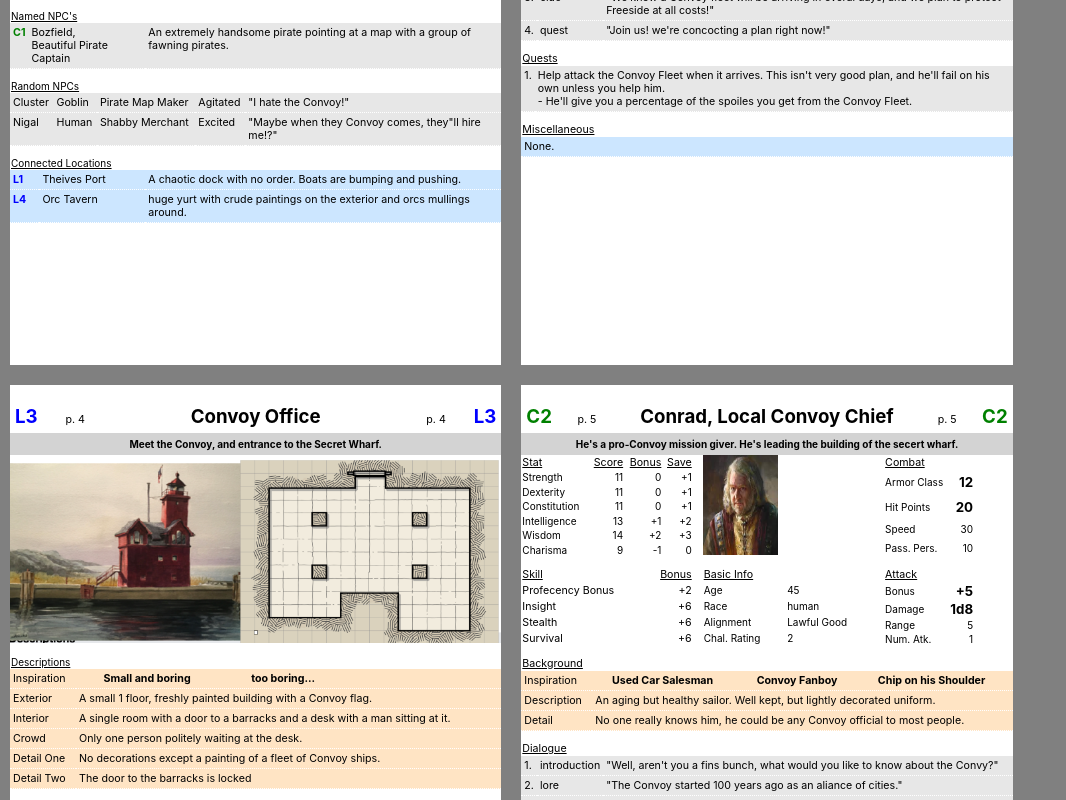
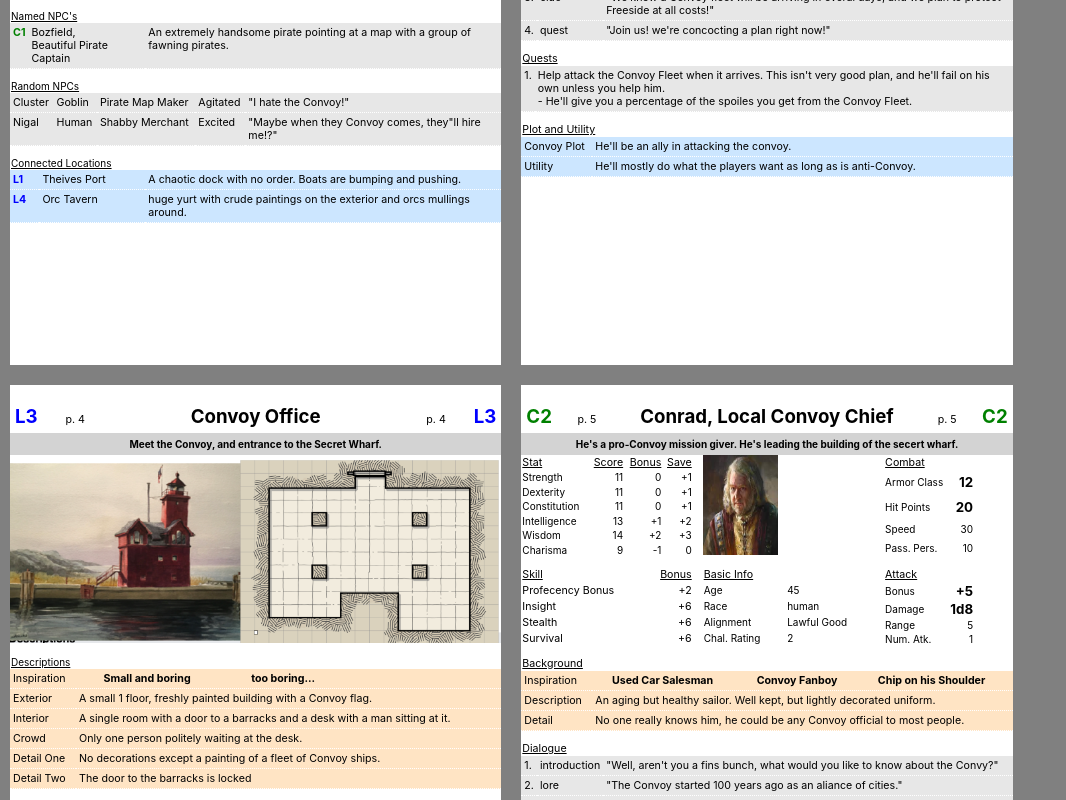
Before and after one commit to danielpennypacker/freeside, a React (Create React App) app: page / in a window 1280 px wide. Shown: the part 2960-3760 px from the top of the page, without its empty margins (0-1066 px from the left). Built offline with nearby package versions, Linux system fonts and the light colour scheme.

Commit message:
adding misc info for all the npcs

```diff
--- a/src/Charcter.tsx
+++ b/src/Charcter.tsx
@@ -296,10 +296,10 @@ function Character(props: CharacterProps) {
         </tbody>
       </table>
 
-      {/* ==== Misc ==== */}
+      {/* ==== Plot + Misc ==== */}
       <table className="blueBlock">
         <thead>
-          <th colSpan={2}>Miscellaneous</th>
+          <th colSpan={2}>Plot and Utility</th>
         </thead>
         <tbody>
           {anyCharacter.misc.map(([title, desc]: any) => {
--- a/src/data.ts
+++ b/src/data.ts
@@ -170,7 +170,7 @@ export type Character =  {
     visualDescription: string;
     skills: Skills[]
     quests: [string, string][];
-    misc: [Miscs, string][]
+    misc: [string, string][]
 }
 
 // ===== Characters ======================
@@ -180,7 +180,9 @@ export const characters: Character[] = [
     {
         code: CC.ann,
         age: 19,
-        misc: [],
+        misc: [
+            ['Party Plot', `Her potion has a fun skin changing affect that could be fun at the party`],
+        ],
         quests: [
             ["Her potion will make peoples skin have a swirl of colors for a couple hours and then stop. You can use to plan a party, or just sell it to an interested party.",
             "A cut of whatever money you're able to ear"]
@@ -227,7 +229,10 @@ export const characters: Character[] = [
     // ++++  C1 - Bozfield, Pirate Captain ++++
     {
         code: CC.boz,
-        misc: [],
+        misc: [
+            ['Convoy Plot', `He'll be an ally in attacking the convoy.`],
+            ['Utility', `He'll mostly do what the players want as long as is anti-Convoy.`],
+        ],
         quests: [[`Help attack the Convoy Fleet when it arrives. This isn't very
         good plan, and he'll fail on his own unless you help him.`,
         `He'll give you a percentage of the spoiles you get from the Convoy Fleet.`]],
@@ -273,7 +278,10 @@ export const characters: Character[] = [
     },
     {
         code: CC.conrad,
-        misc: [],
+        misc: [
+            ['Convoy Plot', `He despertly wants to get promoted to Chief of a base, and has a chip on his shoulder.`],
+            ['NPC', `He Hates Malinal`],
+        ],
         quests: [
             [`Make Freeside have a more positive impression of the Convoy. Go to the Fool's court and
             make people like the convoy.`, `100 Gold.`],
@@ -320,7 +328,9 @@ export const characters: Character[] = [
     },
     {
         code: CC.crap,
-        misc: [],
+        misc: [
+            ['Convoy Plot', `He'll fight to proect the Orc utopia, but he could be swayed to relocate.`],
+        ],
         quests: [[`Beat him in hand to hand combat.`, `Become leader of the Orc gang, and have 6-12 orcs available to do your bidding.`]],
         age: 100,
         dialogue: [
@@ -363,7 +373,12 @@ export const characters: Character[] = [
     },
     {
         code: CC.cloaked,
-        misc: [],
+        misc: [
+            ['Flower Plot', `He's the main vilian of the flower plot, however she has little direct political influence`],
+            ['Flower Plot', `She's also responsible for the disentigration incidents of the last 100 years.`],
+            ['Flower Plot', `If the players kill her, they still may not know where the Flower is.`],
+            ['Convoy Plot', `She doesn't like the convoy simply because she wants to maintain the status quo at all costs.`],
+        ],
         quests: [
             [`Kill May and the 2-4 other current Flower Eaters`,
         `She'll let you joing the Flower Eater immortality club.`],
@@ -413,7 +428,10 @@ export const characters: Character[] = [
     },
     {
         code: CC.artok,
-        misc: [],
+        misc: [
+            ['Lore', `He's meant to give a counter perspective on Freeside as being generally
+            dumb and seld aggrendizing`],
+        ],
         quests: [[`Bring him a block of marbel from the Yards.`,
         `Entrance into Club Deluxe`]],
         age: 60,
@@ -464,7 +482,10 @@ export const characters: Character[] = [
     },
     {
         code: CC.ban,
-        misc: [],
+        misc: [
+            ['Utility', `She'll give players the exact accurate aligment of any character they've encountered.`],
+            ['Utility', `Depending on how well the players RP with her, she may do several times.`],
+        ],
         quests: [['Roleplay and share a truth',
             `She'll tell the PC's the true alignemnt of an NPC they've met.
             If there's a monk in the party, she'll tell 2 NPCs.`]],
@@ -512,9 +533,16 @@ export const characters: Character[] = [
     },
     {
         code: CC.bosph,
-        misc: [],
+        misc: [
+            ['Areana Plot', `She's the entry point to PC's fighting in the Areana.`],
+            ['Areana Plot', `If the players are clever, they may learn information about future fights.`],
+            ['Areana Plot', `She might get the fighters involved in gambling, and ask them to throw fights.`],
+        ],
         quests: [[`Become fighters in the Areana`,
-        `A cut of the winnings, along with fame an influence.`]],
+        `A cut of the winnings, along with fame an influence.`],
+        [`Win 3 or more Fightf`,
+        `Free entrance to Club Deluxe`]
+    ],
         age: 25,
         race: "tiefling",
         detailOne: "Everyone who pays attention to the areana knows her as a promoter.",
@@ -556,7 +584,11 @@ export const characters: Character[] = [
     },
     {
         code: CC.caspian,
-        misc: [],
+        misc: [
+            ['Convoy Plot', `He doesn't want war, and believes the merchants of Freeside can contain the Convoy`],
+            ['Flower Plot', `If he finds out about the Flower, he'll try to keep it a secret, and possibly destroy it.
+                He'll see it as a threat to Freeside.`],
+        ],
         quests: [[`See which of the PC's can make the monst money in a week.`,
         `Become his new assistant. This will give alot of money, and a lot of wealthy.`]],
         age: 19,
@@ -600,7 +632,10 @@ export const characters: Character[] = [
     },
     {
         code: CC.chit,
-        misc: [],
+        misc: [
+            ['Utility', `If the players do well, they can show their token to immeditely impress people.`],
+            ['Utility', `If the players try ask it a question, he might give an answer`],
+        ],
         quests: [[`Fight in his Pyschic VR encounter.`,
         `A keychain that shows the strongest monster you fought.`]],
         age: 99999,
@@ -615,7 +650,7 @@ export const characters: Character[] = [
         page: 1,
         id: 1,
         name: "Chitalogoth",
-        title: "Eldar Being",
+        title: "Elder Being",
         strength: 20,
         dexterity: 20,
         constitution: 20,
@@ -644,7 +679,10 @@ export const characters: Character[] = [
     },
     {
         code: CC.dark,
-        misc: [],
+        misc: [
+            ['Utility', `If the players hire him, he will kill his target withing a couple days, guarenteed.`],
+            ['Utility', `He'll only kill someone if there's a reason for revenge.`],
+        ],
         quests: [],
         age: 0,
         race: "human",
@@ -687,7 +725,12 @@ export const characters: Character[] = [
     },
     {
         code: CC.dragon,
-        misc: [],
+        misc: [
+            ['Plot Flower', `He's an entry point to the through May. The picture he shows
+                them will help the players recognize her at the Dead Gate.`],
+            ['Plot Kaiju', `He'll help defend Freeside from the Kaiju, but won't risk his life.`],
+            ['Plot Convoy', `He could be convinced to fight the Convoy if he things the Fire district is threatened.`],
+        ],
         quests: [
             [`Find out what happened to his old Co-star May.`,
             `1000 Gold.`]],
@@ -732,7 +775,10 @@ export const characters: Character[] = [
     },
     {
         code: CC.lobi,
-        misc: [],
+        misc: [
+            ['Utility', `Use her for lore dumps and answer PC's questions about Freeside`],
+            ['Utility', `She can give lore related clues if needed.`],
+        ],
         quests: [],
         age: 16,
         race: "halfling",
@@ -785,7 +831,11 @@ export const characters: Character[] = [
     },
     {
         code: CC.planithr,
-        misc: [],
+        misc: [
+            ['Plot Party', `He'll never commit to working with the players right away.
+                He'll always give them his card and leave at the first meeting, and ask to meet them later.`],
+            ['Appeaance', `He can show up anywhere.`],
+        ],
         quests: [[`Help throw a party that out does the Eternal Ball for 1 night.`,
         `A cut of the profits.`]],
         age: 23,
@@ -833,7 +883,9 @@ export const characters: Character[] = [
     },
     {
         code: CC.scholars,
-        misc: [],
+        misc: [
+            ['Utility', `They're mostly here to give a roleplaying break.`],
+        ],
         quests: [[`Just engage with them and answer their questions.`,
         `A free pass to the library.`]],
         age: 75,
@@ -879,7 +931,12 @@ export const characters: Character[] = [
 
     {
         code: CC.torbin,
-        misc: [],
+        misc: [
+            ['Plot Convoy', `He loves the Convoy and is secretly helping them build their secret base.`],
+            ['Plot Convoy', `He's the most influcial person in the Earth district.`],
+            ['Plot Convoy', `He wants to be King of Freeside, even though that's against the cities Ethos.`],
+            ['Plot Flower', `If he discovers the flower he'll use it to gain power and wealth.`],
+        ],
         quests: [[`Try to get the Orcs to move their bar and community.`, `1000 Gold.`]],
         age: 50,
         race: "Dwarf",
@@ -928,7 +985,11 @@ export const characters: Character[] = [
     },
     {
         code: CC.trap,
-        misc: [],
+        misc: [
+            ['Plot Kaiju', `He's the entry point finding the book that summons the Kaiju.`],
+            ['Plot Flower', `In going to the square dungeon, the PC's will learn about the Flower and the cult.`],
+            ['Plot Flower', `He doesn't know about the Flower itself, he just likes the monster.`],
+        ],
         quests: [[`Find the book that controls the guardian.`, `300 Gold.`]],
         age: 45,
         race: "Human",
@@ -974,7 +1035,10 @@ export const characters: Character[] = [
     },
     {
         code: CC.wanwan,
-        misc: [],
+        misc: [
+            ['Utility', `He can give vague clues, especially about the past.`],
+            ['Utility', `He can show up anywhere.`],
+        ],
         quests: [],
         age: 99999,
         race: "Diety",
@@ -1020,7 +1084,14 @@ export const characters: Character[] = [
     },
     {
         code: CC.zaza,
-        misc: [],
+        misc: [
+            ['Plot Flower', `She's an entry point to the disentigrations by way of the disentigrations.`],
+            ['Plot Convoy', `She doesn't want the Convoy on Freeside at all, as she believes they'll take over the whole island eventually.`],
+            ['Plot Convoy', `She will resist them, but doesn't believe in violence.`],
+            ['Utility', `She's the most influencial person in the Fire district.`],
+            ['Utility', `She knows almost everyone and everything in Freeside.
+                She can direct the players, or introduce them to other NPCs, and shape public opinion.`],
+        ],
         age: 40,
         quests: [
             [`Investigate who's desitigrating people.`, `1000 Gold.`],
@@ -1070,7 +1141,9 @@ export const characters: Character[] = [
     },
     {
         code: CC.yondo,
-        misc: [],
+        misc: [
+            ['Utility', `Mostly for fun roleplaying, but has one clue about the Flower.`],
+        ],
         quests: [["Bring him a petal from The Flower, although he doesn't really think it exists.", '']],
         age: 120,
         race: "3 headed person",
@@ -1114,7 +1187,13 @@ export const characters: Character[] = [
     },
     {
         code: CC.may,
-        misc: [],
+        misc: [
+            ['Plot Flower', `If pressed, she'll explain how she's 150 years old,
+                and how Lapish keeps people hostage with the Flower.`],
+            ['Plot Flower', `She'll explain how it can only support about 5 people at a time.`],
+            ['Plot Flower', `She doesn't know where the flower grows.`],
+            ['Plot Flower', `She afraid of innocent people getting hurt if they try to stop Lapish.`],
+        ],
         quests: [[`Kill Lapish. If you corner her, she'll still the beans
         about the Flower, but she warns you how dangerous they are.`,
         `None.`]],
@@ -1156,7 +1235,10 @@ export const characters: Character[] = [
     },
     {
         code: CC.queen,
-        misc: [],
+        misc: [
+            ['Utility', `Convincing here of something will affect the real life public opinion of Freeside.`],
+            ['Utility', `She only appears in the Fools Court, and no one knows her true identiy.`],
+        ],
         quests: [[`Do a good job roleplaying with her.`,
          `She'll let you speak to the court and support you ideas.`]],
         age: 60,
@@ -1199,7 +1281,11 @@ export const characters: Character[] = [
     },
     {
         code: CC.gods,
-        misc: [],
+        misc: [
+            ['Utility', `Mostly fun roleplaying, mood, and giving a wish spell for fun.`],
+            ['Utility', `They're meant to appear in a cave by the mound after the Kaiju emerges.`],
+            ['Utility', `They can also appear anywhere after the PC's have entered a room and are in private.`],
+        ],
         quests: [[`Roleplay and engage with them.`, `A Wish Scroll.`]],
         age: 99999,
         race: "gods",
@@ -1244,7 +1330,12 @@ export const characters: Character[] = [
     },
     {
         code: CC.master,
-        misc: [],
+        misc: [
+            ['Plot Convoy', `He's meant to be the main Convoy Villian. Conrad is a good person on the wrong side, but not this guy.`],
+            ['Plot Convoy', `After the larger Fleet has arrived, he'll become acting head of the Convoy on Freeside.`],
+            ['Plot Convoy', `Conrad could side with the PC's out of resentment against him.`],
+            ['Plot Flower', `If he finds out about the Flower, he'll try to use it to his own advantage, and make it public.`],
+        ],
         age: 25,
         quests: [[`Burn down the pirate Base.`, `Conrads position and a cut of the trade.`]],
         race: "human",
```
